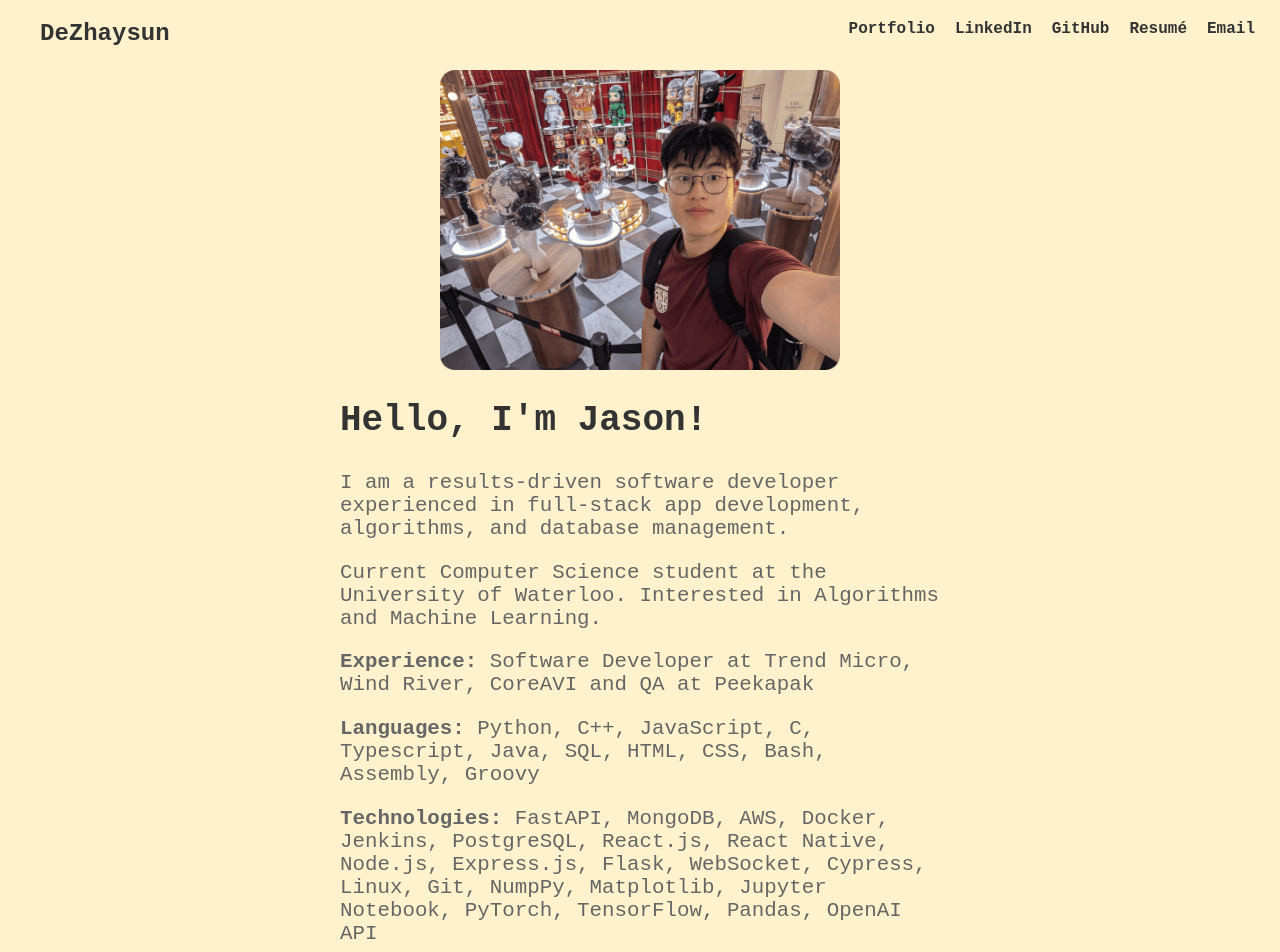
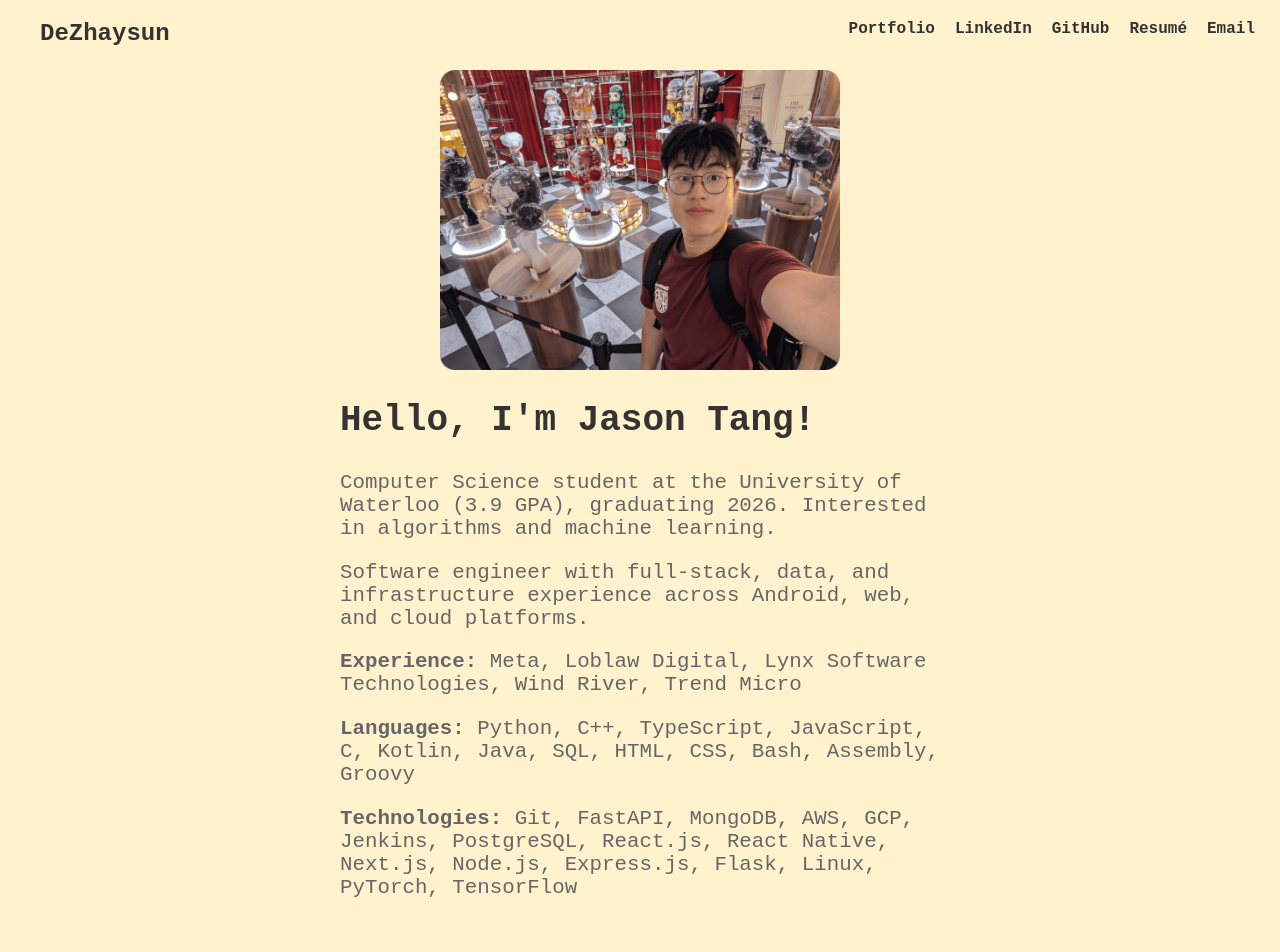
Before and after one commit to DeZhaysun/portfolio, a React (Create React App) app: page / in a window 1280 px wide. Shown: the top 952 px of the page. Built offline with nearby package versions, Linux system fonts and the light colour scheme.

Commit message:
updated descriptions

```diff
--- a/src/components/MainSection.jsx
+++ b/src/components/MainSection.jsx
@@ -8,13 +8,12 @@ function MainSection() {
     <section className="main-section">
       <div className="intro">
         <img className="my-img" src={imgsrc} alt="ME" />
-        <h1 className="typing-text">Hello, I'm Jason!</h1>
-        <p className="small-text">I am a results-driven software developer experienced in full-stack app development, algorithms, and database management.</p>
-        <p className="small-text">Current Computer Science student at the University of Waterloo. Interested in Algorithms and Machine Learning.</p>
-        <p className="small-text"><b>Experience:</b> Software Developer at Trend Micro, Wind River, CoreAVI and QA at Peekapak</p>
-        <p className="small-text"><b>Languages:</b> Python, C++, JavaScript, C, Typescript, Java, SQL, HTML, CSS, Bash, Assembly, Groovy</p>
-        <p className="small-text"><b>Technologies:</b> FastAPI, MongoDB, AWS, Docker, Jenkins, PostgreSQL, React.js, React Native, Node.js, Express.js, Flask,
-WebSocket, Cypress, Linux, Git, NumpPy, Matplotlib, Jupyter Notebook, PyTorch, TensorFlow, Pandas, OpenAI API</p>
+        <h1 className="typing-text">Hello, I'm Jason Tang!</h1>
+        <p className="small-text">Computer Science student at the University of Waterloo (3.9 GPA), graduating 2026. Interested in algorithms and machine learning.</p>
+        <p className="small-text">Software engineer with full-stack, data, and infrastructure experience across Android, web, and cloud platforms.</p>
+        <p className="small-text"><b>Experience:</b> Meta, Loblaw Digital, Lynx Software Technologies, Wind River, Trend Micro</p>
+        <p className="small-text"><b>Languages:</b> Python, C++, TypeScript, JavaScript, C, Kotlin, Java, SQL, HTML, CSS, Bash, Assembly, Groovy</p>
+        <p className="small-text"><b>Technologies:</b> Git, FastAPI, MongoDB, AWS, GCP, Jenkins, PostgreSQL, React.js, React Native, Next.js, Node.js, Express.js, Flask, Linux, PyTorch, TensorFlow</p>
       </div>
     </section>
   );
```
